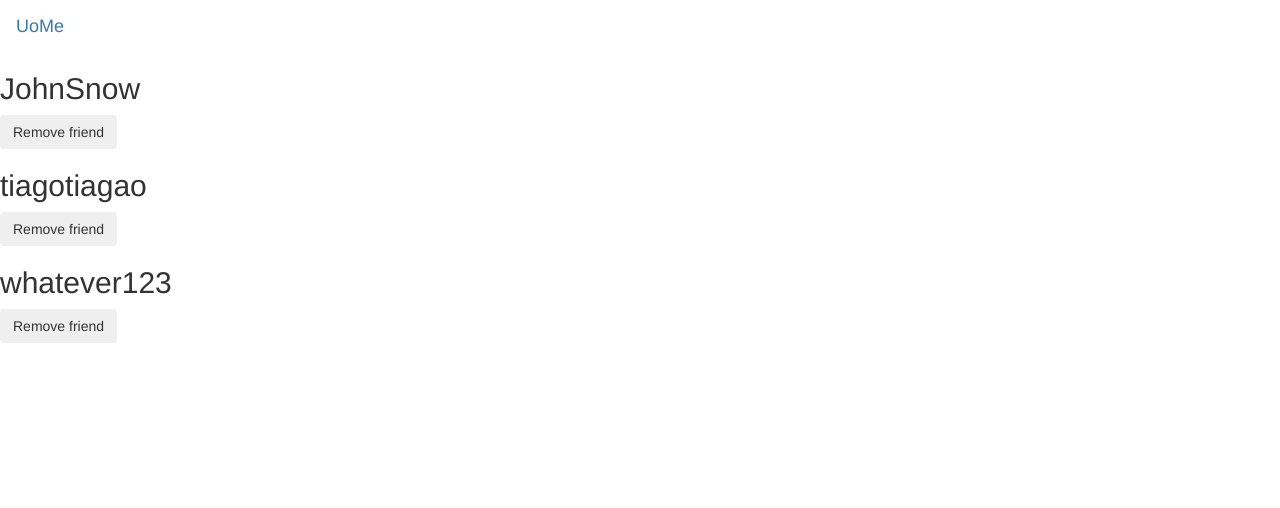
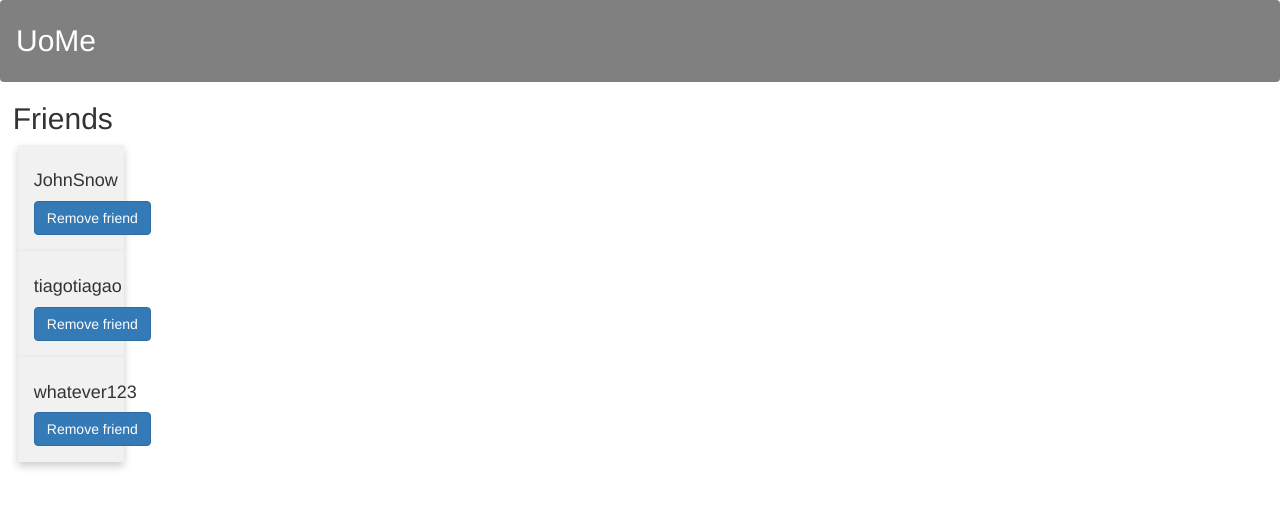
Before and after one commit to JeronimoMendes/UoMe-Dep, a Django app: page /friends/ in a window 1280 px wide. Shown: the top 508 px of the page. Run offline with Django 3.2, Linux system fonts and the light colour scheme; a user stored in the database is signed in; data comes from the database, SQL or seed files in the repository; both versions use the stored data as it was after the commit; some libraries are stand-ins or nearby versions.

Commit message:
Merge friend_requests with friends

```diff
--- a/common_balance/views.py
+++ b/common_balance/views.py
@@ -13,7 +13,7 @@ def debt_dashboard(request):
         friends = [i.user.username for i in user.profile.network.all() if i.user not in [i for a,i,b in common_accs]]
 
         context = {
-            "common_accs":common_accs,
+            "common_accs": common_accs,
             "friends": friends
         }
         return context
--- a/users/templates/base.html
+++ b/users/templates/base.html
@@ -22,10 +22,36 @@
 <!-- Image and text -->
 <nav class="navbar navbar-light bg-light">
     <div class="container-fluid">
-      <a class="navbar-brand" href="/dashboard">
-        UoMe
-      </a>
+      <a class="navbar-brand" href="/dashboard">UoMe</a>
     </div>
   </nav>
+<div class="main">
 {% block content %}
 {% endblock %}
+</div>
+
+<style>
+.main{
+  padding: 0 1%;
+}
+
+.navbar {
+  min-height: 80px;
+  background-color: gray;
+}
+
+.navbar-brand{
+  font-size: 30px;
+  padding: 0 15px;
+  height: 80px;
+  line-height: 80px;
+  color: white;
+  text-decoration: none
+}
+
+.navbar-brand:on-hover{
+  color: rgb(123, 255, 248);
+  text-decoration: none
+}
+
+</style>
--- a/users/templates/users/friend_requests.html
+++ b/users/templates/users/friend_requests.html
@@ -3,11 +3,12 @@
 {% block content %}
 
 {% if friend_requests %}
+    <h1>{{friend_requests}}</h1>
     {% for request in friend_requests %}
         <h2>{{request.from_user}}</h2>
         <form>
         <input type="submit" class="btn" value="Accept" name="mybtn">
-        <input type="hidden" value={{request.from_user}} name="user2">
+        <input type="hidden" value={{request.from_user}} name="friend_request">
         </form>
     {% endfor %}
 {% else %}
--- a/users/templates/users/friends.html
+++ b/users/templates/users/friends.html
@@ -2,17 +2,90 @@
 
 {% block content %}
 
+{% if friend_requests %}
+    <h2>Friend requests</h2>
+    <div class="row">
+        <div class="column">
+            {% for request in friend_requests %}
+                <div class="card">
+                    <h4>{{request.from_user}}</h4>
+                    <form>
+                        <input type="submit" class="btn btn-primary" value="Accept" name="mybtn_fr">
+                        <input type="hidden" value={{request.from_user}} name="friend_request">
+                    </form>
+                </div>
+            {% endfor %}
+        </div>
+    </div>
+    <hr>
+{% endif %}
+
 {% if friends %}
-    {% for friend in friends %}
-    <h2>{{friend.user.username}}</h2>
-    <form>
-        <input type="submit" class="btn" value="Remove friend" name="mybtn">
-        <input type="hidden" value={{friend.user.username}} name="user2">
-    </form>
-    {% endfor %}
-{% else %}<h2>You got no friends :( ...</h2>
+    <h2>Friends</h2>
+    <div class="row">
+        <div class="column">
+            {% for friend in friends %}
+                <div class="card">
+                    <h4>{{friend.user.username}}</h4>
+                    <form>
+                        <input type="submit" class="btn btn-primary" value="Remove friend" name="mybtn">
+                        <input type="hidden" value={{friend.user.username}} name="user2">
+                    </form>
+                </div>
+            {% endfor %}
+        </div>
+    </div>
+{% else %}<h4>You got no friends :( ...</h4>
 {% endif %}
 
 
 
+<style>
+/* Float four columns side by side */
+* {
+    box-sizing: border-box;
+  }
+
+.column {
+    float: left;
+    width: 10%;
+    padding: 0 10px;
+    padding-bottom: 16px;
+
+  }
+
+/* Remove extra left and right margins, due to padding in columns */
+.row {
+    margin: 0 -5px;
+}
+
+/* Clear floats after the columns */
+.row:after {
+    content: "";
+    display: table;
+    clear: both;
+}
+
+/* Style the counter cards */
+.card {
+    box-shadow: 0 4px 8px 0 rgba(0, 0, 0, 0.2); /* this adds the "card" effect */
+    padding: 16px;
+    text-align: center;
+    background-color: #f1f1f1;
+}
+
+/* Responsive columns - one column layout (vertical) on small screens */
+@media screen and (max-width: 600px) {
+    .column {
+        width: 100%;
+        display: block;
+        margin-bottom: 20px;
+        }
+}
+
+
+
+</style>
+
+
 {% endblock %}
--- a/users/urls.py
+++ b/users/urls.py
@@ -2,15 +2,13 @@
 
 from django.conf.urls import url, include
 from django.urls import path
-from users.views import dashboard, register, edit_info, user_search_view, friend_request, friends
+from users.views import dashboard, register, user_search_view, friends
 
 urlpatterns = [
     url(r"^accounts/", include("django.contrib.auth.urls")),
     url(r"^dashboard/", dashboard, name="dashboard"),
     url(r"^register/", register, name="register"),
     url(r"^oauth/", include("social_django.urls")),
-    url(r"edit_info/", edit_info),
     url(r'search/', user_search_view, name="search"),
-    url(r"friend_request/", friend_request),
     url(r"friends/", friends)
 ]
--- a/users/views.py
+++ b/users/views.py
@@ -1,7 +1,7 @@
 from django.contrib.auth import login, logout
 from django.shortcuts import redirect, render
 from django.urls import reverse
-from users.forms import CustomUserCreationForm, AddToNetwork
+from users.forms import CustomUserCreationForm
 from django.forms import ValidationError
 from django.contrib.auth.models import User
 from .models import FriendRequest
@@ -43,21 +43,6 @@ def register(request):
 
     return render(request, "users/register.html", args)
 
-def edit_info(request):
-    if request.method == "GET":
-        return render(
-            request, "users/edit_info.html",
-            {"form": AddToNetwork()}
-        )
-
-    if request.method == "POST":
-        form = AddToNetwork(request.POST, instance=request.user.profile)
-
-        if form.is_valid():
-            form.save()
-
-    return redirect("/edit_info/")
-
 
 def user_search_view(request, *args, **kwargs):
     if not request.user.is_authenticated: return redirect("/accounts/login")
@@ -85,29 +70,23 @@ def user_search_view(request, *args, **kwargs):
     return render(request, "users/search_results.html", context)
 
 
-def friend_request(request):
-    def get_context():
-        return {"friend_requests": FriendRequest.objects.filter(to_user=request.user)}
-
-    if(request.GET.get('mybtn')):
-        user2 = request.GET.get('user2')
-        request.user.profile.add_to_network(user2)
-        return redirect("/friend_request/")
-
-
-    if request.method == "GET":
-        return render(request, "users/friend_requests.html", get_context())
-
-
 def friends(request):
     def get_context():
-        return {"friends": request.user.profile.network.all()}
+        context = {
+            "friends": request.user.profile.network.all(),
+            "friend_requests": FriendRequest.objects.filter(to_user=request.user)
+        }
+        return context
 
     if(request.GET.get('mybtn')):
         user2 = request.GET.get('user2')
         request.user.profile.remove_from_network(user2)
         return redirect("/friends/")
 
+    if(request.GET.get('mybtn_fr')):
+        user2 = request.GET.get('friend_request')
+        request.user.profile.add_to_network(user2)
+        return redirect("/friends/")
 
     if request.method == "GET":
         return render(request, "users/friends.html", get_context())
```
Also changed, not shown: common_balance/templates/dashboard/dashboard.html (+55 -4 lines), users/forms.py (+1 -11 lines), users/templates/users/dashboard.html (+2 -6 lines), db.sqlite3.
